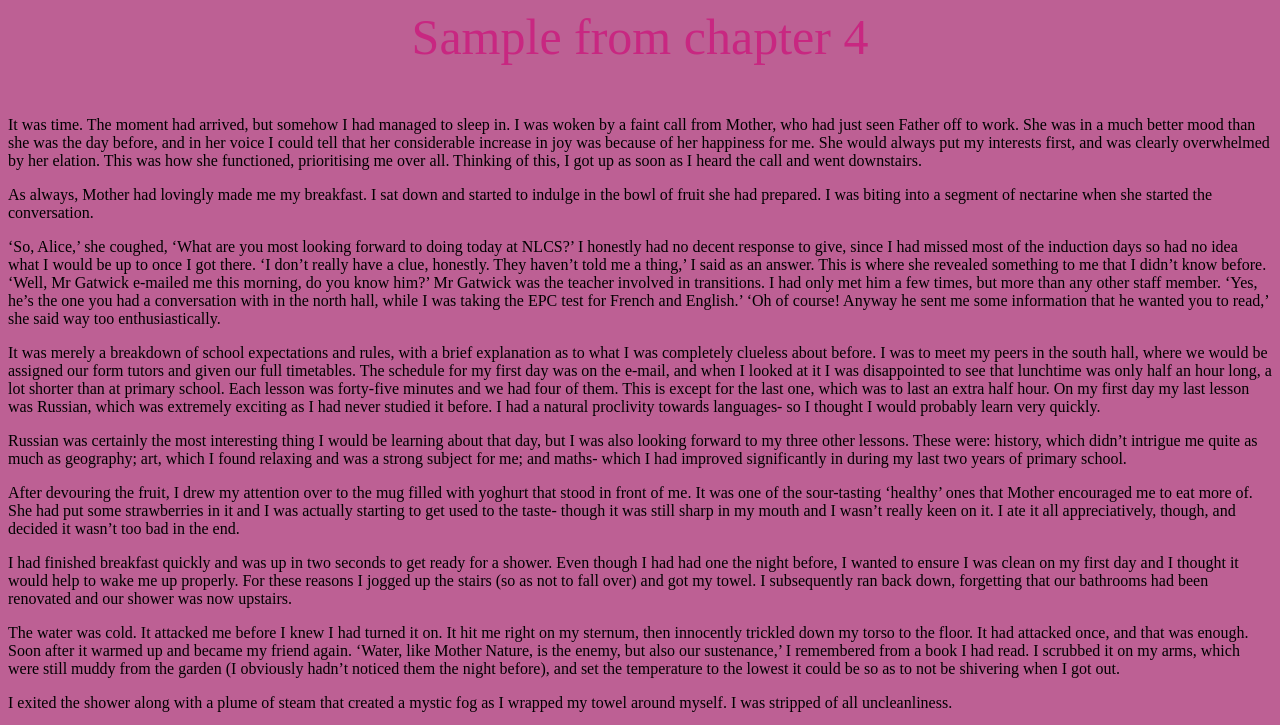
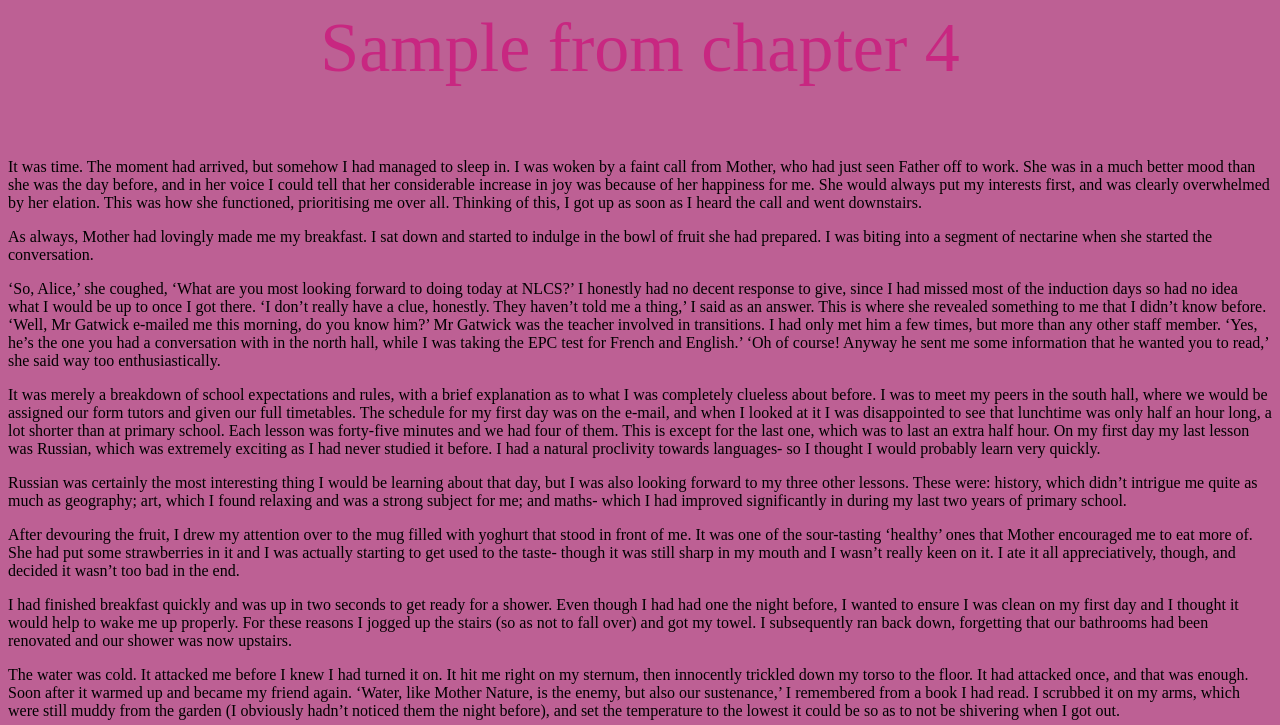
Before and after one commit to Senfistyle/samples, a plain HTML site: page Sample_from_chapter_4.html in a window 1280 px wide. Shown: the top 725 px of the page. Drawn offline with Linux system fonts and the light colour scheme.

Commit message:
Update Sample_from_chapter_4.html

```diff
--- a/Sample_from_chapter_4.html
+++ b/Sample_from_chapter_4.html
@@ -1,5 +1,5 @@
 <html><BODY bgcolor=#bd6094><header style= "color:#c82781">
-<center><p style= "font-size:50px"><bold>Sample from chapter 4</bold></p></center>
+<center><p style= "font-size:70px"><bold>Sample from chapter 4</bold></p></center>
 </header><p>It was time. The moment had arrived, but somehow I had managed to sleep in. I was woken by a faint call from Mother, who had just seen Father off to work. She was in a much better mood than she was the day before, and in her voice I could tell that her considerable increase in joy was because of her happiness for me. She would always put my interests first, and was clearly overwhelmed by her elation. This was how she functioned, prioritising me over all. Thinking of this, I got up as soon as I heard the call and went downstairs.</p>
 
 <p>As always, Mother had lovingly made me my breakfast. I sat down and started to indulge in the bowl of fruit she had prepared. I was biting into a segment of nectarine when she started the conversation.</p>
```
